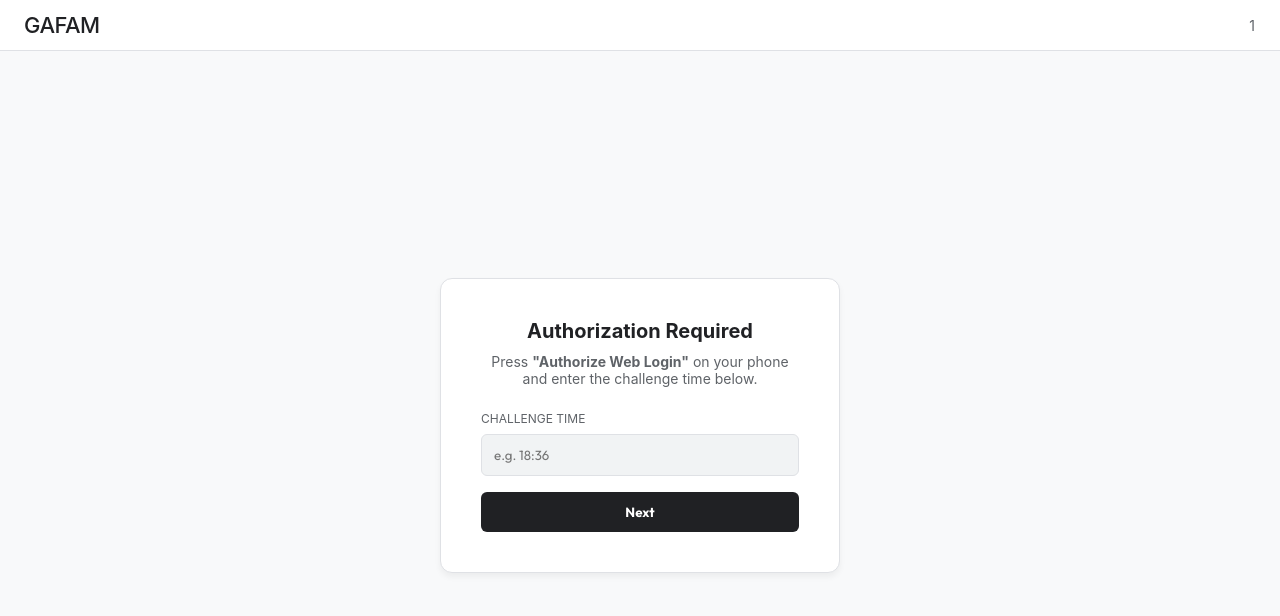
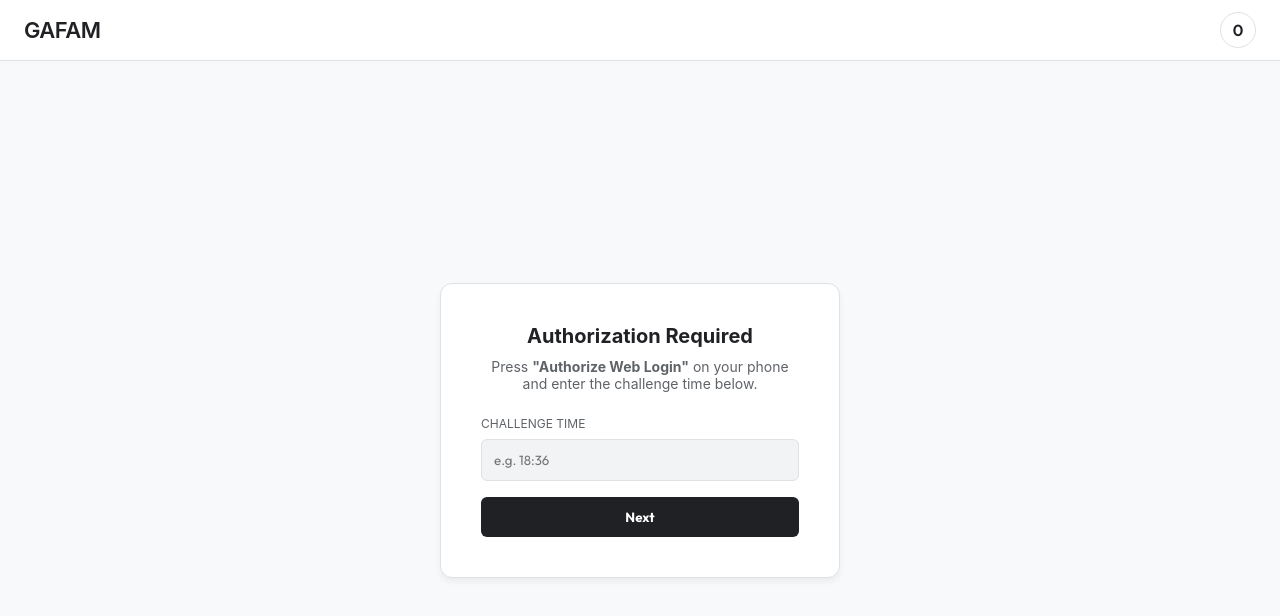
Before and after one commit to Garletz/gafam, a SvelteKit app in the folder frontend/: page /1 in a window 1280 px wide. Shown: the top 616 px of the page. Built offline with nearby package versions, Linux system fonts and the light colour scheme.

Commit message:
feat: Add global account manager layout header

```diff
--- a/frontend/src/routes/+layout.svelte
+++ b/frontend/src/routes/+layout.svelte
@@ -1,6 +1,210 @@
-<script>
+<script lang="ts">
   import '../app.css';
+  import { onMount } from 'svelte';
+  import { page } from '$app/stores';
+
   let { children } = $props();
+
+  let connectedAccounts = $state<string[]>([]);
+  let isMenuOpen = $state(false);
+
+  function loadAccounts() {
+    const accounts: string[] = [];
+    for (let i = 0; i < localStorage.length; i++) {
+      const key = localStorage.key(i);
+      if (key && key.startsWith('gafam_auth_')) {
+        const phone = key.replace('gafam_auth_', '');
+        accounts.push(phone);
+      }
+    }
+    connectedAccounts = accounts;
+  }
+
+  onMount(() => {
+    loadAccounts();
+    window.addEventListener('storage', loadAccounts);
+    window.addEventListener('gafam-auth-changed', loadAccounts);
+    return () => {
+      window.removeEventListener('storage', loadAccounts);
+      window.removeEventListener('gafam-auth-changed', loadAccounts);
+    };
+  });
+
+  async function logoutAccount(phone: string) {
+    try {
+      const authData = JSON.parse(localStorage.getItem(`gafam_auth_${phone}`) || '{}');
+      if (authData.vpcUrl && authData.sessionToken) {
+        const proxyParams = new URLSearchParams({ vpcUrl: authData.vpcUrl, token: authData.sessionToken, certFingerprint: authData.certFingerprint || '' });
+        fetch(`/api/proxy?${proxyParams.toString()}`, { method: 'DELETE' }).catch(() => {});
+      }
+    } catch(e) {}
+
+    localStorage.removeItem(`gafam_auth_${phone}`);
+    loadAccounts();
+    window.dispatchEvent(new Event('gafam-auth-changed'));
+
+    if ($page.url.pathname === `/${phone}`) {
+      window.location.href = '/';
+    }
+  }
 </script>
 
-{@render children()}
+<div class="app-container">
+  <header class="global-header">
+    <a href="/" class="global-header__logo">
+      GAFAM
+    </a>
+
+    <div class="global-header__spacer"></div>
+
+    <div class="account-menu-container">
+      <button class="account-avatar" onclick={() => isMenuOpen = !isMenuOpen}>
+        {connectedAccounts.length}
+      </button>
+
+      {#if isMenuOpen}
+        <div class="account-dropdown">
+          <div class="account-dropdown__title">Connected Accounts</div>
+          {#if connectedAccounts.length === 0}
+            <div class="account-dropdown__empty">0 accounts</div>
+          {:else}
+            <div class="account-list">
+              {#each connectedAccounts as phone}
+                <div class="account-item">
+                  <a href={`/${phone}`} class="account-item__phone" onclick={() => isMenuOpen = false}>{phone}</a>
+                  <button class="account-item__logout" onclick={() => logoutAccount(phone)}>Sign out</button>
+                </div>
+              {/each}
+            </div>
+          {/if}
+        </div>
+      {/if}
+    </div>
+  </header>
+
+  <div class="app-content">
+    {@render children()}
+  </div>
+</div>
+
+<style>
+  .app-container {
+    min-height: 100vh;
+    display: flex;
+    flex-direction: column;
+  }
+  .global-header {
+    display: flex;
+    align-items: center;
+    padding: 12px 24px;
+    background: #ffffff;
+    border-bottom: 1px solid #dfe1e5;
+    position: relative;
+    z-index: 50;
+  }
+  .global-header__logo {
+    font-size: 22px;
+    font-weight: 600;
+    text-decoration: none;
+    color: #202124;
+    letter-spacing: -0.5px;
+  }
+  .global-header__spacer {
+    flex: 1;
+  }
+
+  .account-menu-container {
+    position: relative;
+  }
+
+  .account-avatar {
+    width: 36px;
+    height: 36px;
+    border-radius: 50%;
+    background: #ffffff;
+    color: #202124;
+    font-size: 16px;
+    font-weight: 600;
+    border: 1px solid #dfe1e5;
+    cursor: pointer;
+    display: flex;
+    align-items: center;
+    justify-content: center;
+    transition: all 0.2s;
+  }
+  .account-avatar:hover {
+    background: #f8f9fa;
+    border-color: #bdc1c6;
+  }
+
+  .account-dropdown {
+    position: absolute;
+    top: 48px;
+    right: 0;
+    background: #ffffff;
+    border-radius: 8px;
+    box-shadow: 0 4px 12px rgba(0,0,0,0.15);
+    border: 1px solid #dfe1e5;
+    width: 260px;
+    padding: 16px 0;
+    z-index: 100;
+  }
+  .account-dropdown__title {
+    font-size: 13px;
+    color: #5f6368;
+    text-transform: uppercase;
+    letter-spacing: 0.5px;
+    font-weight: 600;
+    padding: 0 16px 12px;
+    border-bottom: 1px solid #f1f3f4;
+    margin-bottom: 8px;
+  }
+  .account-dropdown__empty {
+    padding: 16px;
+    text-align: center;
+    color: #5f6368;
+    font-size: 14px;
+  }
+  .account-list {
+    display: flex;
+    flex-direction: column;
+  }
+  .account-item {
+    display: flex;
+    align-items: center;
+    justify-content: space-between;
+    padding: 10px 16px;
+    transition: background 0.2s;
+  }
+  .account-item:hover {
+    background: #f8f9fa;
+  }
+  .account-item__phone {
+    font-size: 15px;
+    color: #202124;
+    font-weight: 500;
+    text-decoration: none;
+  }
+  .account-item__phone:hover {
+    text-decoration: underline;
+  }
+  .account-item__logout {
+    padding: 6px 12px;
+    background: #ffffff;
+    border: 1px solid #dfe1e5;
+    color: #3c4043;
+    border-radius: 4px;
+    cursor: pointer;
+    font-size: 13px;
+    font-weight: 500;
+  }
+  .account-item__logout:hover {
+    background: #f1f3f4;
+  }
+
+  .app-content {
+    flex: 1;
+    display: flex;
+    flex-direction: column;
+  }
+</style>
--- a/frontend/src/routes/[phone]/+page.svelte
+++ b/frontend/src/routes/[phone]/+page.svelte
@@ -259,6 +259,7 @@
           vpcUrl = safeData.vpcUrl;
           sessionToken = safeData.sessionToken;
           localStorage.setItem(`gafam_auth_${phone}`, JSON.stringify({ vpcUrl, sessionToken, certFingerprint }));
+          window.dispatchEvent(new Event('gafam-auth-changed'));
 
           state = 'connected';
           statusMsg = '';
@@ -427,31 +428,6 @@
 </svelte:head>
 
 <main class="relay-page">
-  <header class="relay-header">
-    <a href="/" class="relay-header__logo">
-      <span class="logo-g">GAFAM</span>
-    </a>
-
-    <div class="relay-header__spacer"></div>
-
-    {#if state === 'connected'}
-      <div class="profile-menu-container">
-        <button class="profile-avatar" onclick={() => isProfileMenuOpen = !isProfileMenuOpen}>
-          {phone.charAt(phone.length - 1)}
-        </button>
-
-        {#if isProfileMenuOpen}
-          <div class="profile-dropdown">
-            <div class="profile-dropdown__id">{phone}</div>
-            <button class="profile-dropdown__logout" onclick={logout}>Sign out</button>
-          </div>
-        {/if}
-      </div>
-    {:else}
-      <div class="relay-header__phone">{phone}</div>
-    {/if}
-  </header>
-
   <div class="relay-content">
     {#if state === 'setup'}
       <!-- SETUP CHALLENGE -->
@@ -569,97 +545,9 @@
     font-family: -apple-system, BlinkMacSystemFont, "Segoe UI", Roboto, Helvetica, Arial, sans-serif;
   }
   .relay-page {
-    min-height: 100vh;
+    flex: 1;
     display: flex;
     flex-direction: column;
-  }
-  .relay-header {
-    display: flex;
-    align-items: center;
-    padding: 12px 24px;
-    background: #ffffff;
-    border-bottom: 1px solid #dfe1e5;
-    position: relative;
-  }
-  .relay-header__logo {
-    font-size: 22px;
-    font-weight: 500;
-    text-decoration: none;
-    color: #202124;
-    letter-spacing: -0.5px;
-  }
-  .logo-g { color: #202124; }
-
-  .relay-header__spacer {
-    flex: 1;
-  }
-
-  .relay-header__phone {
-    color: #5f6368;
-    font-size: 14px;
-    letter-spacing: 1px;
-  }
-
-  .profile-menu-container {
-    position: relative;
-  }
-
-  .profile-avatar {
-    width: 36px;
-    height: 36px;
-    border-radius: 50%;
-    background: #1a73e8;
-    color: white;
-    font-size: 16px;
-    font-weight: 500;
-    border: none;
-    cursor: pointer;
-    display: flex;
-    align-items: center;
-    justify-content: center;
-    transition: box-shadow 0.2s;
-  }
-  .profile-avatar:hover {
-    box-shadow: 0 1px 2px 0 rgba(60,64,67,0.3), 0 1px 3px 1px rgba(60,64,67,0.15);
-  }
-
-  .profile-dropdown {
-    position: absolute;
-    top: 48px;
-    right: 0;
-    background: #ffffff;
-    border-radius: 8px;
-    box-shadow: 0 4px 12px rgba(0,0,0,0.15);
-    border: 1px solid #dfe1e5;
-    width: 240px;
-    padding: 16px;
-    z-index: 100;
-    display: flex;
-    flex-direction: column;
-    align-items: center;
-  }
-  .profile-dropdown__id {
-    font-size: 14px;
-    color: #202124;
-    font-weight: 500;
-    margin-bottom: 16px;
-    word-break: break-all;
-    text-align: center;
-  }
-  .profile-dropdown__logout {
-    width: 100%;
-    padding: 10px 16px;
-    background: #ffffff;
-    border: 1px solid #dfe1e5;
-    color: #3c4043;
-    border-radius: 4px;
-    cursor: pointer;
-    font-size: 14px;
-    font-weight: 500;
-    transition: background 0.2s;
-  }
-  .profile-dropdown__logout:hover {
-    background: #f8f9fa;
   }
   .relay-content {
     flex: 1;
```
